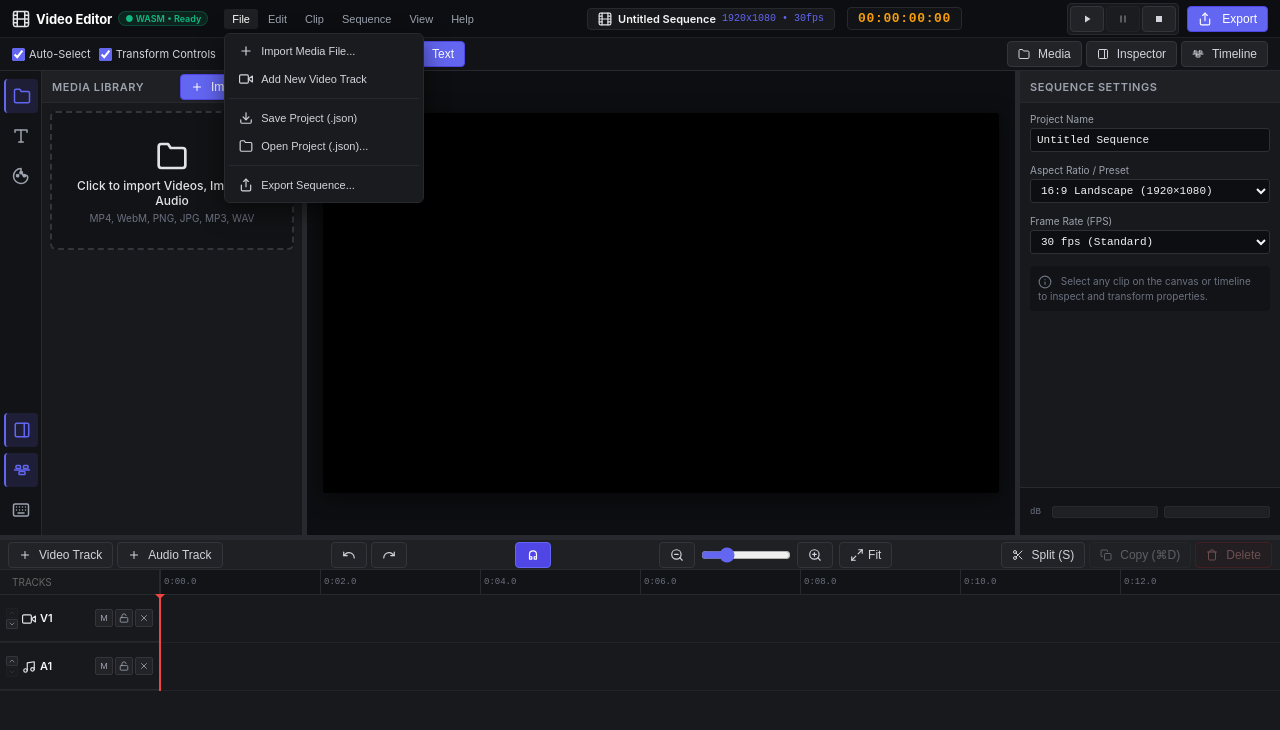
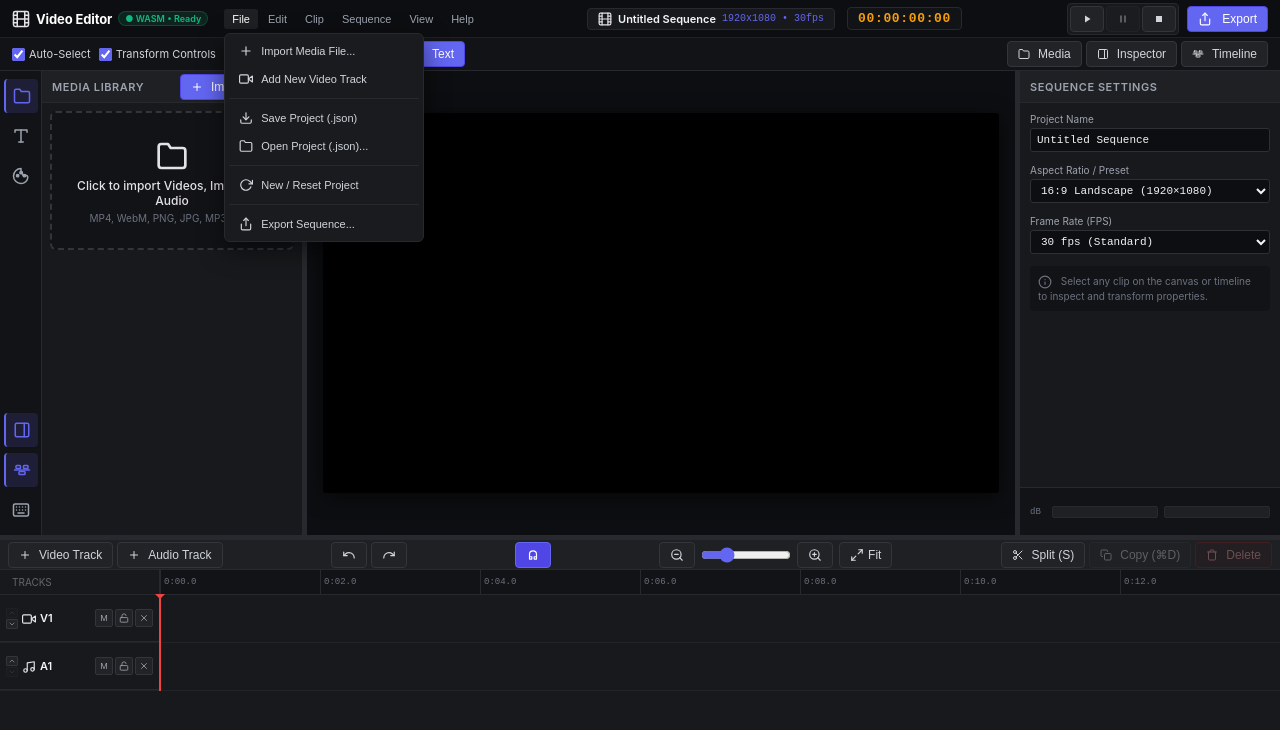
Before and after one commit to Melkoh02/video-editor, a React (Vite) app: page / in a window 1280 px wide. Both pictures are taken after a click on the button "File". Shown: the top 730 px of the page. Built offline with nearby package versions, Linux system fonts and the light colour scheme.

Commit message:
feat: Add Project Persistence & Auto-Save to localStorage

```diff
--- a/src/components/Topbar.tsx
+++ b/src/components/Topbar.tsx
@@ -181,6 +181,18 @@ export function Topbar({
                     }}
                   >
                     <Icon name="folder" size={14} /> Open Project (.json)...
+                  </button>
+                  <div className="dropdown-divider" />
+                  <button
+                    className="dropdown-item danger"
+                    onClick={() => {
+                      if (confirm("Reset current project sequence? Unsaved changes will be cleared.")) {
+                        useAppStore.getState().resetProject();
+                      }
+                      setActiveMenu(null);
+                    }}
+                  >
+                    <Icon name="reset" size={14} /> New / Reset Project
                   </button>
                   <div className="dropdown-divider" />
                   <button className="dropdown-item" onClick={() => { onOpenExport(); setActiveMenu(null); }}>
--- a/src/state/store.ts
+++ b/src/state/store.ts
@@ -86,8 +86,9 @@ type AppState = {
   addMarker: (time?: number, label?: string, color?: string) => void;
   removeMarker: (id: string) => void;
 
-  // Project Load / Save
+  // Project Load / Save / Reset
   loadProject: (project: Project) => void;
+  resetProject: () => void;
 
   // Playback
   setCurrentTime: (t: number) => void;
@@ -109,13 +110,38 @@ const defaultProject: Project = {
   markers: [],
 };
 
+const STORAGE_KEY = "video_editor_project_v1";
+
+function loadSavedProject(): Project {
+  try {
+    const raw = localStorage.getItem(STORAGE_KEY);
+    if (raw) {
+      const parsed = JSON.parse(raw);
+      if (parsed && Array.isArray(parsed.tracks)) {
+        return parsed;
+      }
+    }
+  } catch (err) {
+    console.warn("Failed to load saved project state:", err);
+  }
+  return defaultProject;
+}
+
+function saveProjectToStorage(p: Project) {
+  try {
+    localStorage.setItem(STORAGE_KEY, JSON.stringify(p));
+  } catch (err) {
+    console.warn("Failed to save project to localStorage:", err);
+  }
+}
+
 /** Deep-clone a Project for undo snapshots (tracks + clips are plain objects) */
 function cloneProject(p: Project): Project {
   return JSON.parse(JSON.stringify(p));
 }
 
 export const useAppStore = create<AppState>((set, get) => ({
-  project: defaultProject,
+  project: loadSavedProject(),
   playerState: "idle",
   currentTime: 0,
   zoom: 80, // 80px per second by default
@@ -625,6 +651,21 @@ export const useAppStore = create<AppState>((set, get) => ({
     }));
   },
 
+  resetProject: () => {
+    set((s) => ({
+      undoStack: [...s.undoStack.slice(-(MAX_UNDO - 1)), cloneProject(s.project)],
+      redoStack: [],
+      project: cloneProject(defaultProject),
+      selectedClipId: null,
+      currentTime: 0,
+    }));
+    try {
+      localStorage.removeItem(STORAGE_KEY);
+    } catch (err) {
+      console.warn("Failed to clear localStorage:", err);
+    }
+  },
+
   setCurrentTime: (t) => set({ currentTime: Math.max(0, t) }),
   stepFrames: (frames) => {
     const fps = get().project.fps || 30;
@@ -636,6 +677,11 @@ export const useAppStore = create<AppState>((set, get) => ({
   pause: () => set({ playerState: "paused" }),
   stop: () => set({ playerState: "idle", currentTime: 0 }),
 }));
+
+// Auto-save project changes to localStorage
+useAppStore.subscribe((state) => {
+  saveProjectToStorage(state.project);
+});
 
 // ── Helpers ────────────────────────────────────────────────────────────────
 
```
Also changed, not shown: 1 other file (tests, documents, lock files or other folders).
